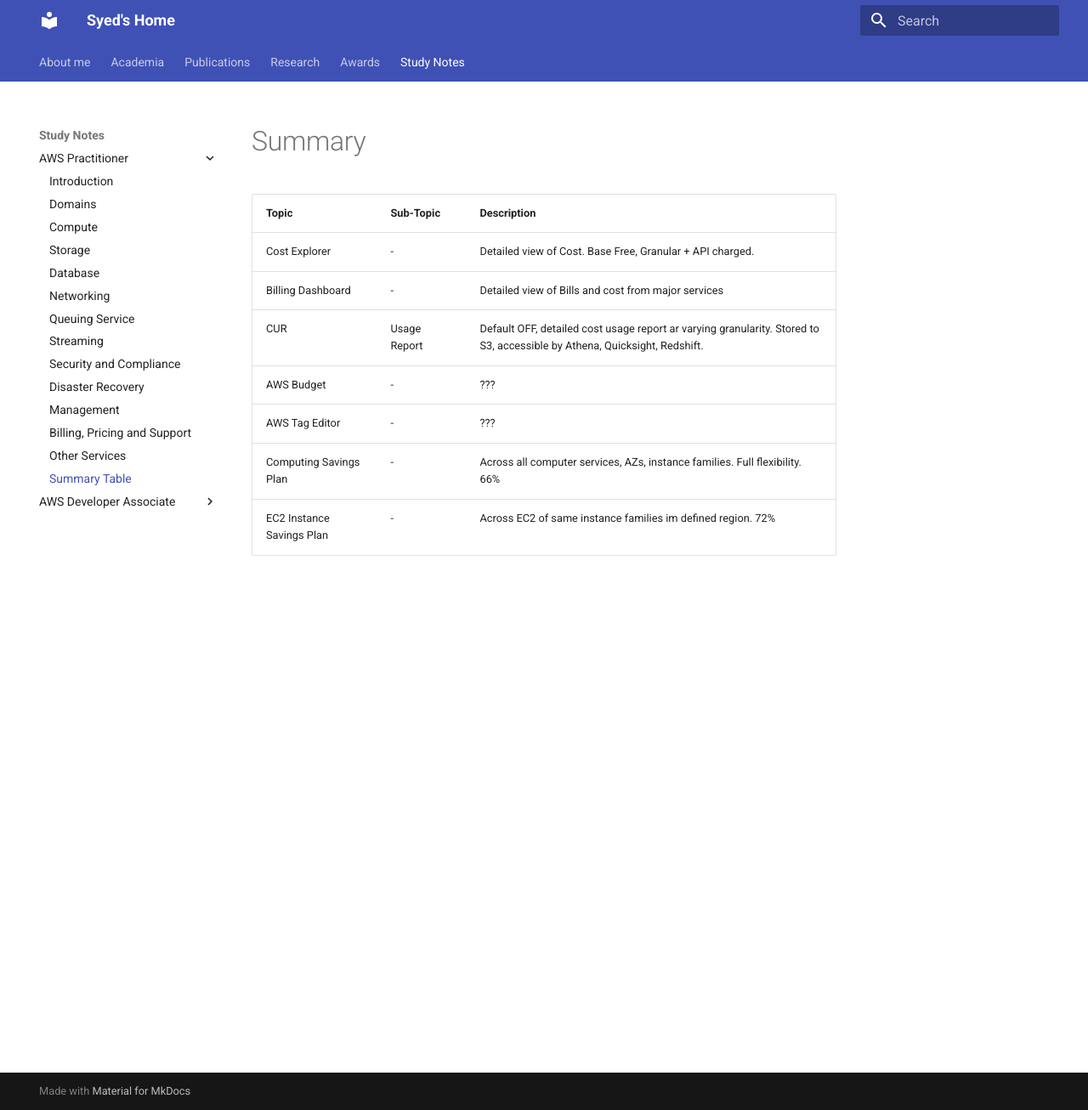
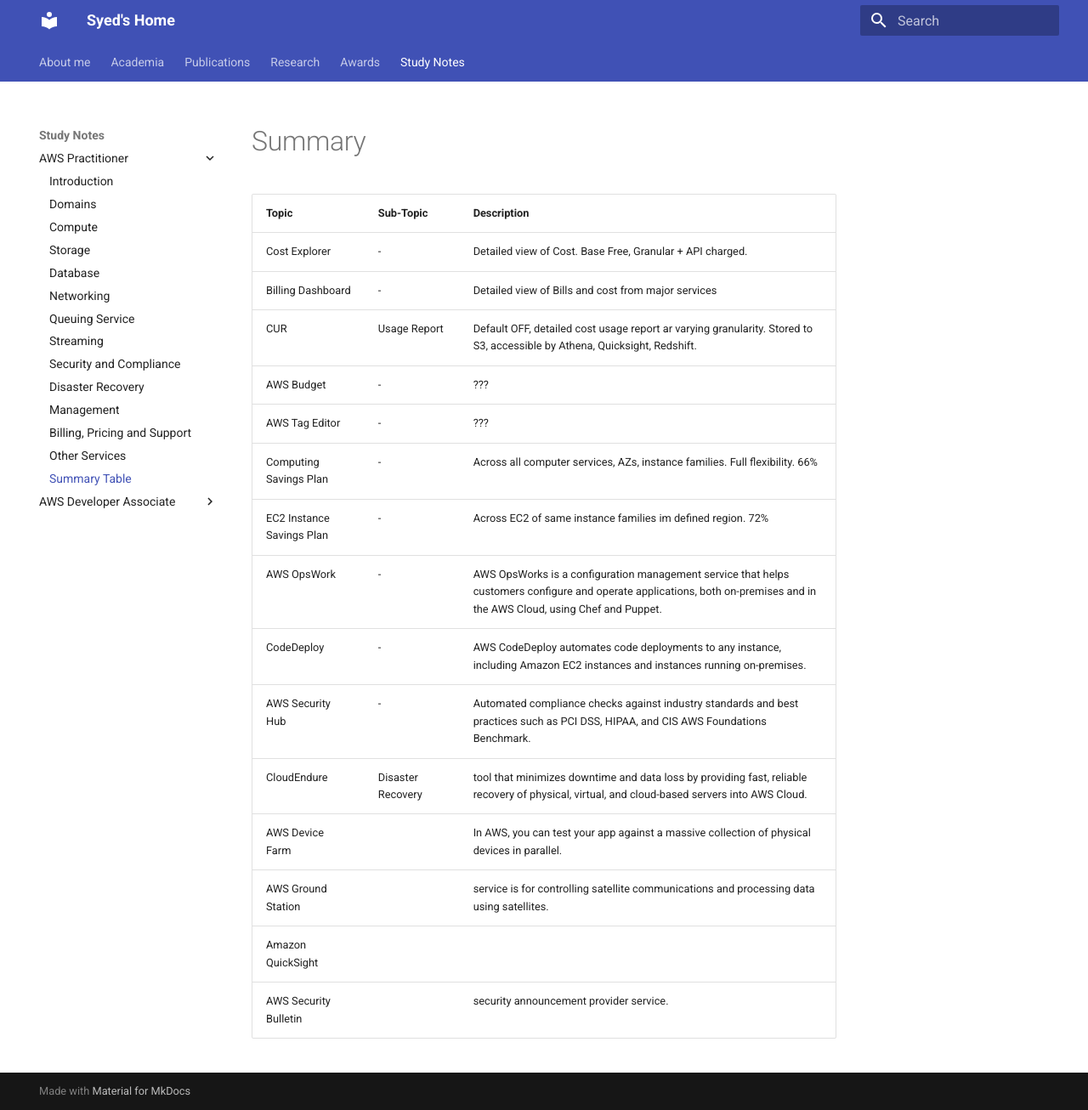
Before and after one commit to syed-islam/syed-islam.github.io, an MkDocs documentation site: the page built from docs/notes/aws-practitioner/short-hand-table.md, in a window 1280 px wide and 1306 px high. Shown: the whole window at 85% size. Built offline with MkDocs 1.6.1 and Material for MkDocs 9.7.7, drawn with Linux system fonts in a browser that asks for light colours.

Commit message:
Added more from TutorialDojo Test1

```diff
--- a/docs/notes/aws-practitioner/short-hand-table.md
+++ b/docs/notes/aws-practitioner/short-hand-table.md
@@ -9,3 +9,11 @@
 | AWS Tag Editor | - | ??? |
 | Computing Savings Plan | - | Across all computer services, AZs, instance families. Full flexibility. 66% |
 | EC2 Instance Savings Plan | - | Across EC2 of same instance families im defined region.  72% |
+| AWS OpsWork | - | AWS OpsWorks is a configuration management service that helps customers configure and operate applications, both on-premises and in the AWS Cloud, using Chef and Puppet. |
+| CodeDeploy | - | AWS CodeDeploy automates code deployments to any instance, including Amazon EC2 instances and instances running on-premises. |
+| AWS Security Hub| - | Automated compliance checks against industry standards and best practices such as PCI DSS, HIPAA, and CIS AWS Foundations Benchmark. |
+|CloudEndure | Disaster Recovery | tool that minimizes downtime and data loss by providing fast, reliable recovery of physical, virtual, and cloud-based servers into AWS Cloud.|
+|AWS Device Farm | |In AWS, you can test your app against a massive collection of physical devices in parallel. |
+| AWS Ground Station | |service is for controlling satellite communications and processing data using satellites.|
+|Amazon QuickSight | | | a business intelligence service for creating visualizations and dashboards.|
+|AWS Security Bulletin ||  security announcement provider service. |
```
Also changed, not shown: docs/notes/aws-practitioner/storage.md (+8 -4 lines).
